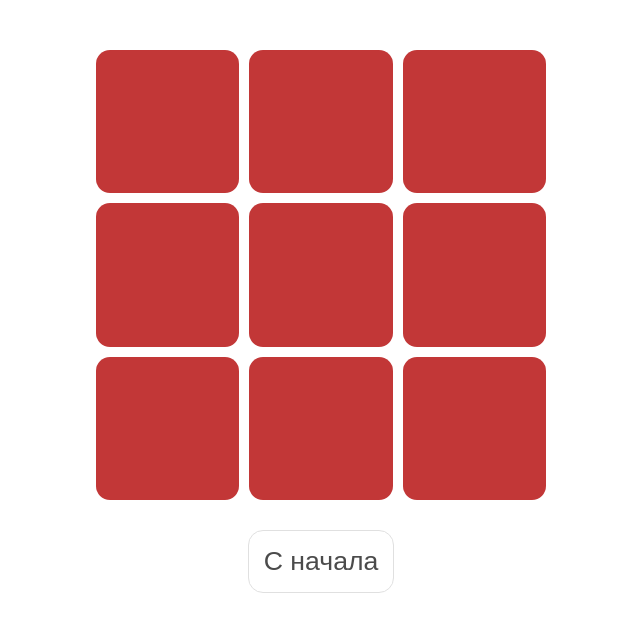
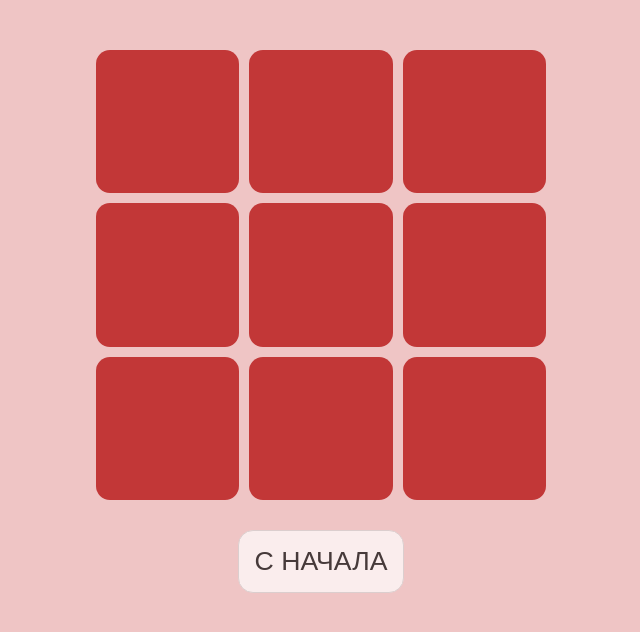
Before and after one commit to kmkiseleva/pb-diplom, a plain HTML site: page index.html in a window 1280 px wide. Shown: the whole page, without its empty margins (319-959 px from the left). Drawn offline with Linux system fonts and the light colour scheme.

Commit message:
Add files via upload

```diff
--- a/style.css
+++ b/style.css
@@ -1,6 +1,11 @@
 * {
   box-sizing: border-box;
 }
+
+body {
+  background-color: rgba(225, 140, 140, 0.5);
+}
+
 .panel {
   text-align: center;
 }
@@ -59,11 +64,13 @@ button {
   padding: 15px;
   background-color: #fff;
   font-size: 20pt;
+  text-transform: uppercase;
   border-radius: 15px;
   opacity: 0.7;
 }
 
-button:hover {
+button:hover,
+button:focus {
   box-shadow: 2px 1px 0 rgb(0, 0, 0);
 }
 
```
